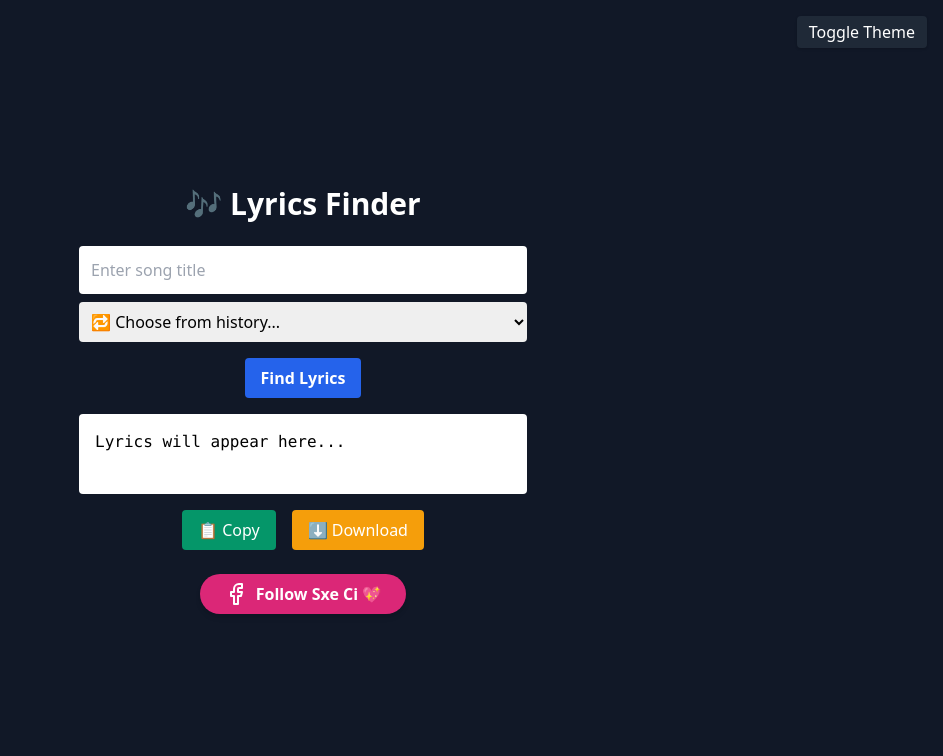
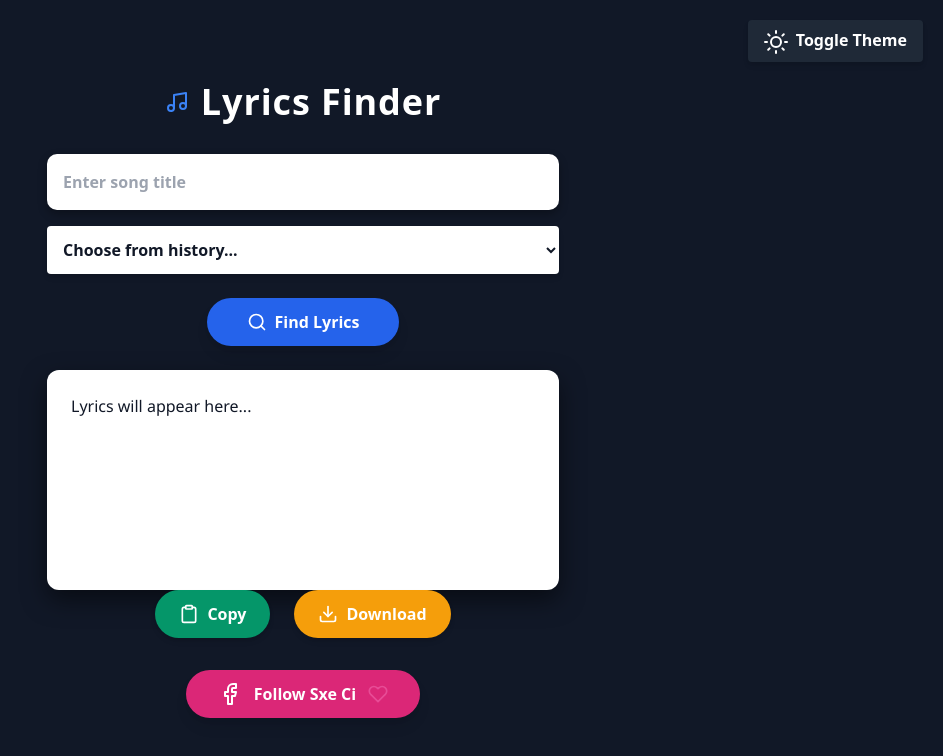
Before and after one commit to johnalpay/lyrics-, a website: page public/index.html in a window 1280 px wide. Shown: the whole page, without its empty margins (337-1280 px from the left). Drawn offline with nearby package versions, Linux system fonts and the light colour scheme.

Commit message:
Update index.html

```diff
--- a/public/index.html
+++ b/public/index.html
@@ -3,7 +3,7 @@
 <head>
   <meta charset="UTF-8" />
   <meta name="viewport" content="width=device-width, initial-scale=1.0"/>
-  <title>Lyrics Finder 🎵</title>
+  <title>Lyrics Finder</title>
   <script src="https://unpkg.com/feather-icons"></script>
   <script>
     if (localStorage.theme === 'light') {
@@ -14,44 +14,99 @@
     }
   </script>
   <link href="https://cdn.jsdelivr.net/npm/tailwindcss@2.2.19/dist/tailwind.min.css" rel="stylesheet">
+  <style>
+    /* Button animation */
+    .btn-animated {
+      transition: transform 0.3s ease, box-shadow 0.3s ease;
+    }
+    .btn-animated:hover {
+      transform: scale(1.05);
+      box-shadow: 0 8px 20px rgba(59, 130, 246, 0.5);
+    }
+
+    /* Output box */
+    #output {
+      min-height: 220px;
+      font-family: 'Segoe UI', Tahoma, Geneva, Verdana, sans-serif;
+      box-shadow: 0 10px 25px rgba(0,0,0,0.5);
+      border-radius: 12px;
+    }
+
+    /* Input & dropdown */
+    input, select {
+      box-shadow: 0 4px 10px rgba(0,0,0,0.3);
+      border-radius: 10px;
+      border: none;
+      font-size: 1rem;
+      font-weight: 600;
+      padding-left: 14px;
+    }
+
+    /* Spinner custom */
+    #spinner {
+      border-top-color: #3b82f6; /* blue */
+      border-bottom-color: #3b82f6;
+      border-left-color: transparent;
+      border-right-color: transparent;
+      border-width: 3px;
+    }
+  </style>
 </head>
-<body class="bg-gray-900 text-white dark:bg-gray-900 dark:text-white light:bg-white light:text-black min-h-screen flex flex-col items-center justify-center p-4 transition duration-300">
+<body class="bg-gray-900 text-white dark:bg-gray-900 dark:text-white light:bg-white light:text-black min-h-screen flex flex-col items-center justify-center p-6 transition duration-300 font-sans">
 
-  <div class="absolute top-4 right-4 space-x-2">
-    <button id="toggleTheme" class="bg-gray-800 dark:bg-gray-200 text-white dark:text-black px-3 py-1 rounded shadow">
+  <div class="absolute top-5 right-5 space-x-2">
+    <button id="toggleTheme"
+            class="btn-animated bg-gray-800 dark:bg-gray-200 text-white dark:text-black px-4 py-2 rounded shadow-md font-semibold select-none">
+      <i data-feather="sun" class="inline-block mr-1"></i>
       Toggle Theme
     </button>
   </div>
 
-  <h1 class="text-3xl font-bold mb-6 text-center">🎶 Lyrics Finder</h1>
+  <header class="flex items-center space-x-3 mb-8">
+    <i data-feather="music" class="text-4xl text-blue-500"></i>
+    <h1 class="text-4xl font-extrabold tracking-wide select-none">Lyrics Finder</h1>
+  </header>
 
   <input id="titleInput" type="text" placeholder="Enter song title"
-         class="w-full max-w-md p-3 rounded text-black mb-2" />
+         class="w-full max-w-lg p-4 text-gray-900 dark:text-gray-900 dark:bg-gray-100 bg-white placeholder-gray-400 mb-4 font-semibold focus:outline-none focus:ring-4 focus:ring-blue-400" />
 
-  <select id="historyDropdown" class="w-full max-w-md p-2 mb-4 rounded text-black">
-    <option value="">🔁 Choose from history...</option>
+  <select id="historyDropdown"
+          class="w-full max-w-lg p-3 mb-6 bg-white dark:bg-gray-100 text-gray-900 font-semibold focus:outline-none focus:ring-4 focus:ring-blue-400 rounded shadow-md">
+    <option value="">Choose from history...</option>
   </select>
 
   <button id="searchBtn"
-          class="bg-blue-600 hover:bg-blue-700 text-white font-bold py-2 px-4 rounded mb-4 transition duration-200">
-    Find Lyrics
+          class="btn-animated bg-blue-600 hover:bg-blue-700 text-white font-bold py-3 px-10 rounded-full mb-6 shadow-lg focus:outline-none focus:ring-4 focus:ring-blue-500 flex items-center justify-center space-x-2">
+    <i data-feather="search" class="w-5 h-5"></i>
+    <span>Find Lyrics</span>
   </button>
 
-  <div id="spinner" class="hidden mb-4 animate-spin rounded-full h-8 w-8 border-t-2 border-b-2 border-blue-500"></div>
+  <div id="spinner" class="hidden mb-6 animate-spin rounded-full h-10 w-10 border-t-4 border-b-4 border-blue-500 mx-auto"></div>
 
-  <pre id="output" class="bg-white dark:bg-gray-100 text-black p-4 rounded w-full max-w-md overflow-auto mb-4 whitespace-pre-wrap">
+  <pre id="output"
+       class="bg-white dark:bg-gray-100 text-gray-900 dark:text-gray-900 p-6 rounded-xl w-full max-w-lg overflow-auto whitespace-pre-wrap select-text">
 Lyrics will appear here...
   </pre>
 
-  <div class="flex gap-4 mb-6">
-    <button id="copyBtn" class="bg-green-600 hover:bg-green-700 text-white px-4 py-2 rounded">📋 Copy</button>
-    <button id="downloadBtn" class="bg-yellow-500 hover:bg-yellow-600 text-white px-4 py-2 rounded">⬇️ Download</button>
+  <div class="flex gap-6 mb-8 justify-center">
+    <button id="copyBtn"
+            class="btn-animated bg-green-600 hover:bg-green-700 text-white px-6 py-3 rounded-full shadow-md flex items-center space-x-2 font-semibold focus:outline-none focus:ring-4 focus:ring-green-400">
+      <i data-feather="clipboard" class="w-5 h-5"></i>
+      <span>Copy</span>
+    </button>
+
+    <button id="downloadBtn"
+            class="btn-animated bg-yellow-500 hover:bg-yellow-600 text-white px-6 py-3 rounded-full shadow-md flex items-center space-x-2 font-semibold focus:outline-none focus:ring-4 focus:ring-yellow-400">
+      <i data-feather="download" class="w-5 h-5"></i>
+      <span>Download</span>
+    </button>
   </div>
 
   <a href="https://www.facebook.com/profile.php?id=61576992292379" target="_blank"
-     class="flex items-center gap-2 bg-pink-600 hover:bg-pink-700 text-white font-bold py-2 px-6 rounded-full transition duration-200 shadow-md">
-    <i data-feather="facebook"></i>
-    Follow Sxe Ci 💖
+     class="btn-animated flex items-center gap-3 bg-pink-600 hover:bg-pink-700 text-white font-extrabold py-3 px-8 rounded-full transition duration-200 shadow-lg select-none focus:outline-none focus:ring-4 focus:ring-pink-400">
+    <i data-feather="facebook" class="w-6 h-6"></i>
+    <span>Follow Sxe Ci</span>
+    <i data-feather="heart" class="w-5 h-5 text-pink-400 animate-pulse"></i>
   </a>
 
 <script>
@@ -79,7 +134,7 @@ Lyrics will appear here...
 
   function renderHistoryDropdown() {
     let history = JSON.parse(localStorage.getItem("lyricsHistory") || "[]");
-      historyDropdown.innerHTML = '<option value="">🔁 Choose from history...</option>';
+    historyDropdown.innerHTML = '<option value="">Choose from history...</option>';
     history.forEach(item => {
       const opt = document.createElement("option");
       opt.value = item;
@@ -91,7 +146,7 @@ Lyrics will appear here...
   searchBtn.addEventListener("click", () => {
     const title = titleInput.value.trim();
     if (!title) {
-        output.textContent = "❗ Please enter a song title.";
+      output.textContent = "⚠️ Please enter a song title.";
       return;
     }
 
@@ -158,7 +213,8 @@ Lyrics will appear here...
   });
 
   renderHistoryDropdown();
-    feather.replace(); // Feather icons
+  feather.replace();
 </script>
+
 </body>
 </html>
```
Lines whose indentation alone changed are shown as unchanged.
